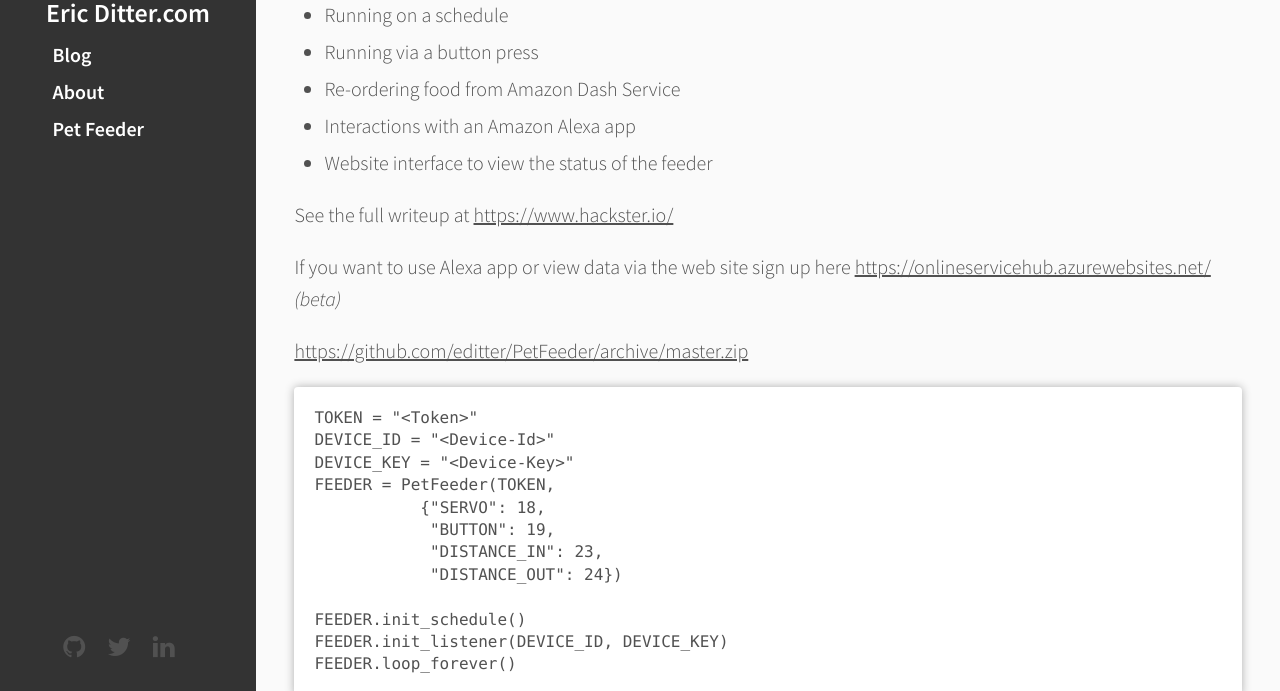
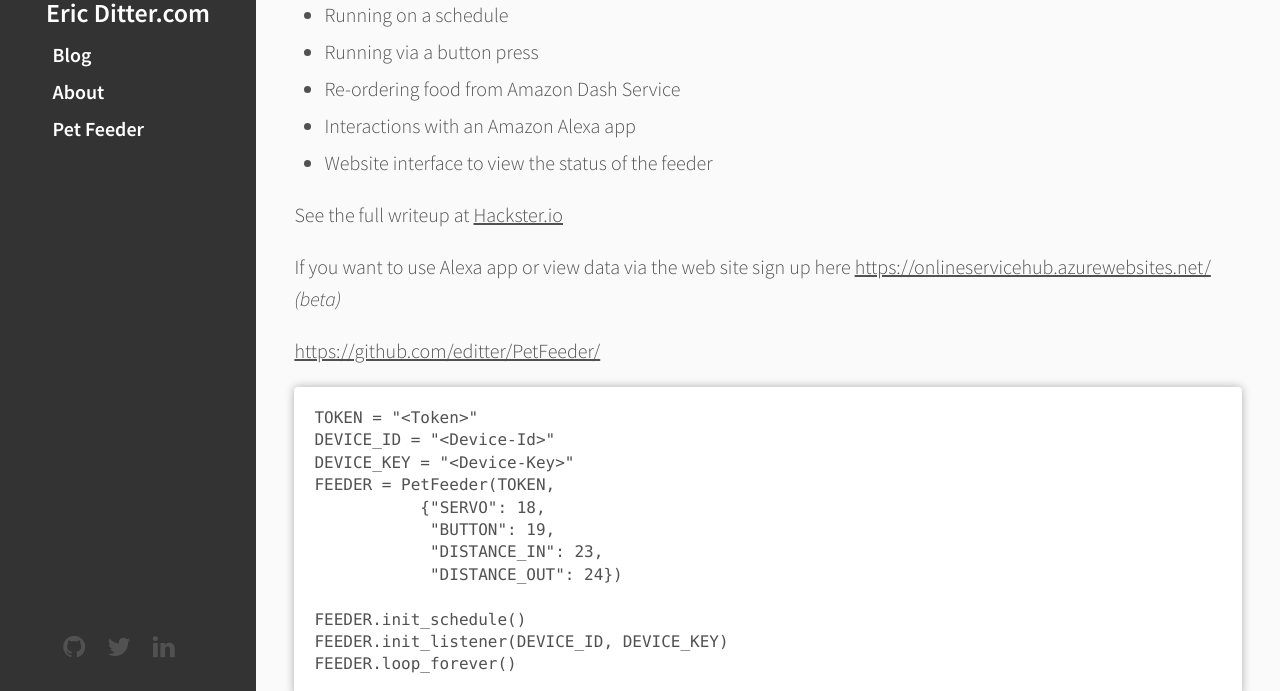
Before and after one commit to editter/PetFeeder, a Jekyll site: the page built from page/index.md, in a window 1280 px wide and 900 px high, cut to the strip 209-900 px from the top of the window. Built offline with Jekyll 4.4.1, drawn with Linux system fonts in a browser that asks for light colours; the list of posts is cut into pages by our own code.

Commit message:
Updated links for hackster.io

````diff
--- a/page/index.md
+++ b/page/index.md
@@ -3,6 +3,7 @@
 title: Pet Feeder
 permalink: /
 ---
+
 
 <!--# PetFeeder-->
 
@@ -14,11 +15,11 @@
 * Interactions with an Amazon Alexa app
 * Website interface to view the status of the feeder
 
-See the full writeup at <https://www.hackster.io/>
+See the full writeup at [Hackster.io](https://www.hackster.io/editter/smart-pet-feeder-b226d8)
 
 If you want to use Alexa app or view data via the web site sign up here <https://onlineservicehub.azurewebsites.net/> *(beta)*
 
-<https://github.com/editter/PetFeeder/archive/master.zip>
+<https://github.com/editter/PetFeeder/>
 
 ```
 TOKEN = "<Token>"
````
